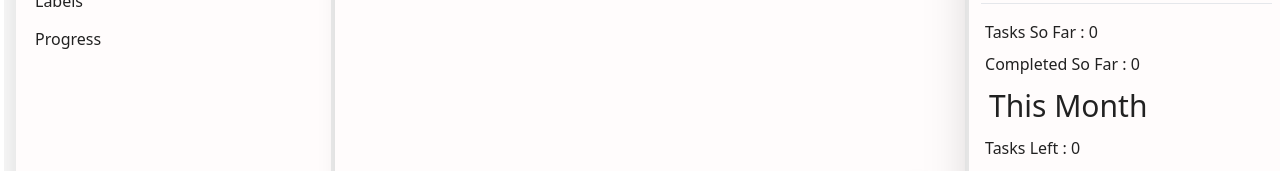
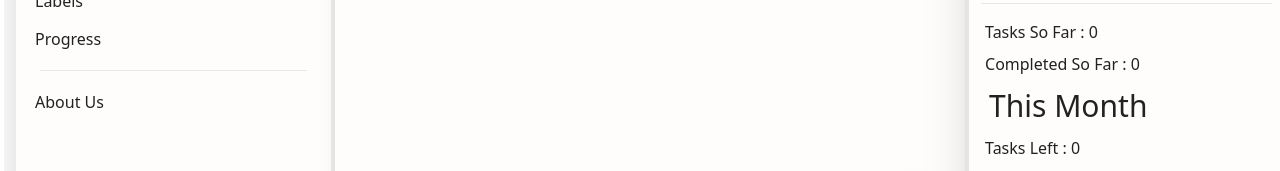
Before and after one commit to ananyakushal/YAAR, a React (Create React App) app in the folder yaar-client/: page / in a window 1280 px wide. Shown: the part 497-668 px from the top of the page. Built offline with nearby package versions, Linux system fonts and the light colour scheme.

Commit message:
Update Sidebar.js

```diff
--- a/yaar-client/src/Common/Sidebar.js
+++ b/yaar-client/src/Common/Sidebar.js
@@ -60,6 +60,13 @@ const Sidebar = (props) => {
         >
           Progress
         </li>
+        <hr className="m-3" />
+        <li
+          className={selectedItem === 'About' ? 'selected' : ''}
+          onClick={() => handleItemClick('About')}
+        >
+          About Us
+        </li>
       </ul>
     </div>
   );
```
